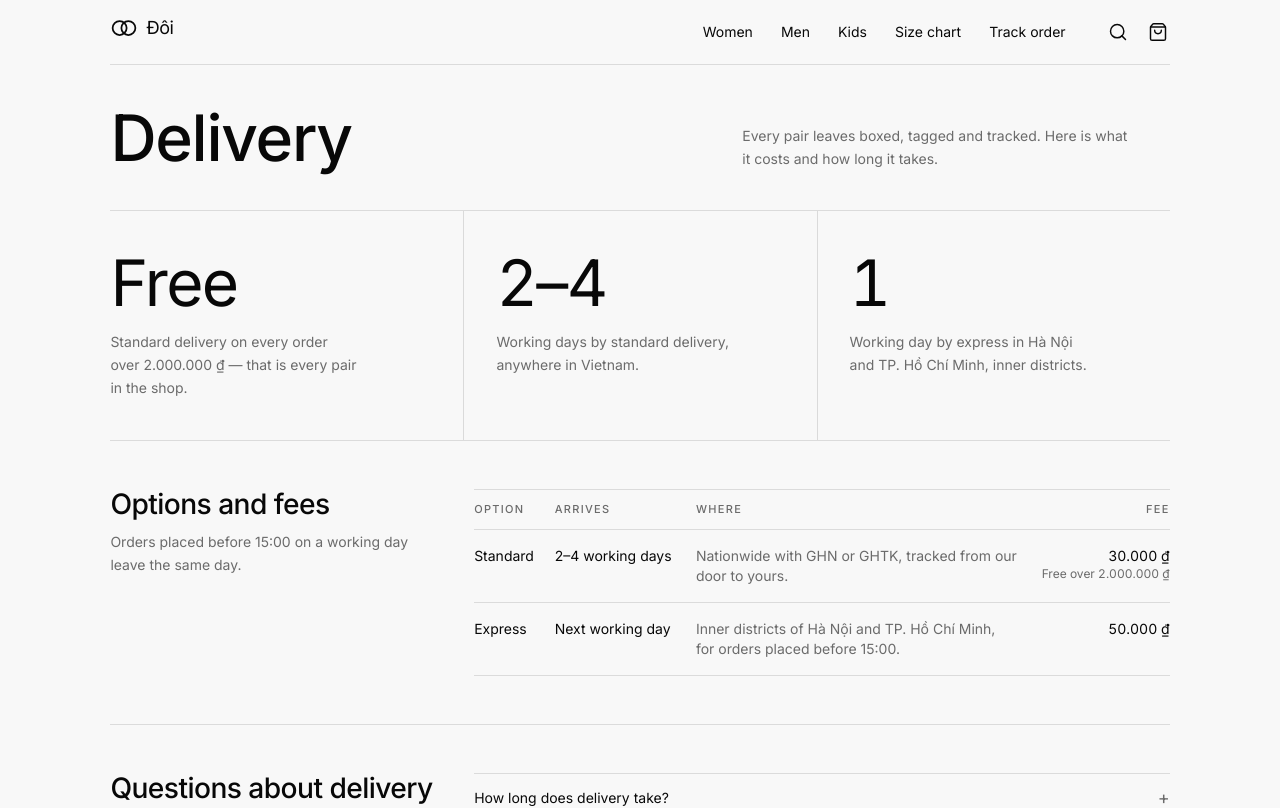
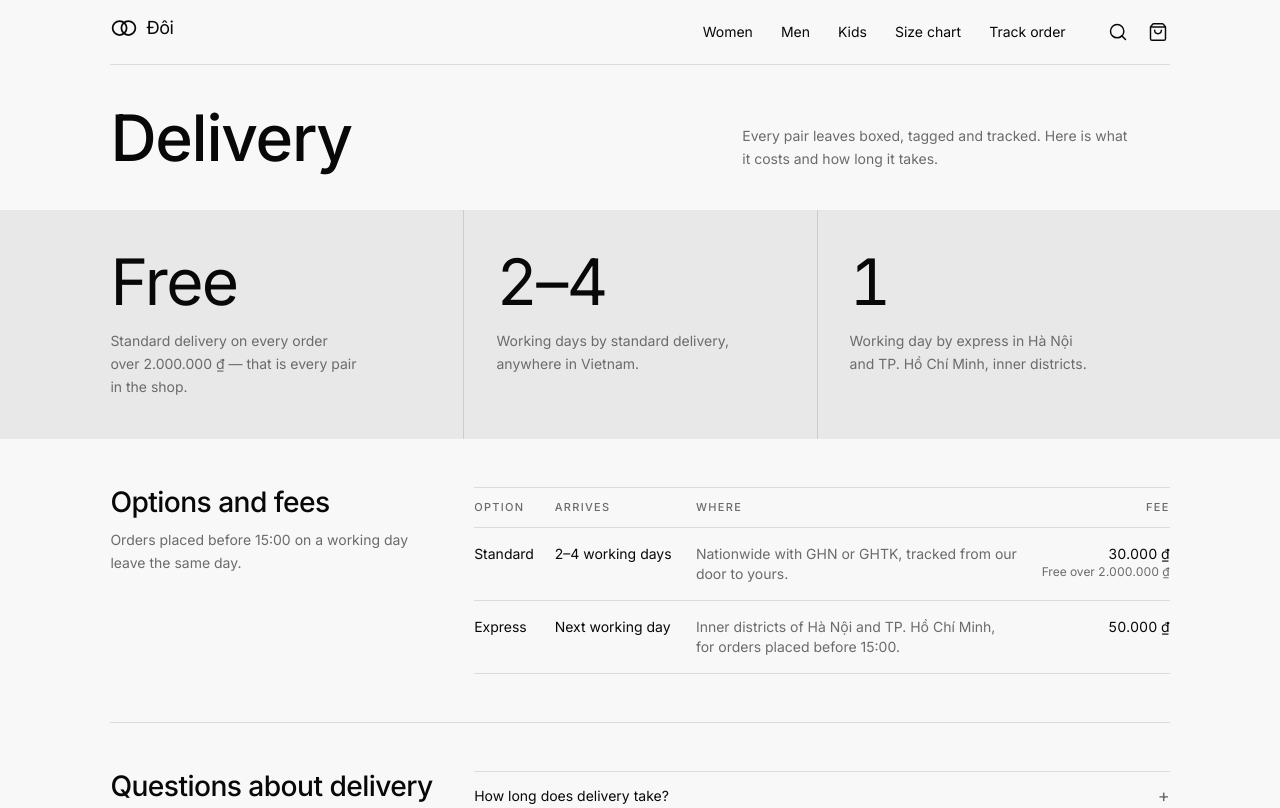
Before and after one commit to ThanhNV121097/project-007ec16a, a React (Vite) app in the folder code/frontend/: page /shipping in a window 1280 px wide. Shown: the top 808 px of the page. Built offline with nearby package versions, Linux system fonts and the light colour scheme.

Commit message:
fix(design): checkout, order, track, delivery, returns, about and contact each run one photograph or working panel off the edge

```diff
--- a/code/frontend/src/pages/Shipping.tsx
+++ b/code/frontend/src/pages/Shipping.tsx
@@ -3,6 +3,7 @@ import { usePageMeta } from "../seo";
 import { useCollection, useRecord } from "../data";
 import { formatPrice } from "../lib/format";
 import { fill, type DeliveryOption, type ShopTerms } from "../lib/shop";
+import Bleed from "../components/Bleed";
 import FaqRows from "../components/FaqRows";
 import OutlinePill from "../components/OutlinePill";
 import Rule from "../components/Rule";
@@ -44,15 +45,14 @@ export default function Shipping() {
         <T k="pages.shipping.heading" as="h1" className="text-[length:var(--size-h1)] leading-[1.02] text-ink lg:col-span-6" />
         <T k="pages.shipping.lead" as="p" className="max-w-[44ch] self-end text-sm leading-relaxed text-ink-soft lg:col-span-5 lg:col-start-8" />
       </section>
-      <Rule />
-      <section className="grid border-b border-line sm:grid-cols-3">
+      <Bleed as="section" side="both" ground className="grid sm:grid-cols-3">
         {figures.map((f, i) => (
           <div key={i} className={`py-10 ${i > 0 ? "border-t border-line sm:border-l sm:border-t-0 sm:pl-8" : "sm:pr-8"}`}>
             <p className="text-[length:var(--size-h1)] leading-none tabular-nums tracking-tight text-ink">{f.big}</p>
             <p className="mt-4 max-w-[28ch] text-sm leading-relaxed text-ink-soft">{f.line}</p>
           </div>
         ))}
-      </section>
+      </Bleed>
       <section className="grid gap-8 py-12 lg:grid-cols-12">
         <div className="lg:col-span-4">
           <T k="pages.shipping.options_heading" as="h2" className="text-[length:var(--size-h2)] leading-[1.1] text-ink" />
```
